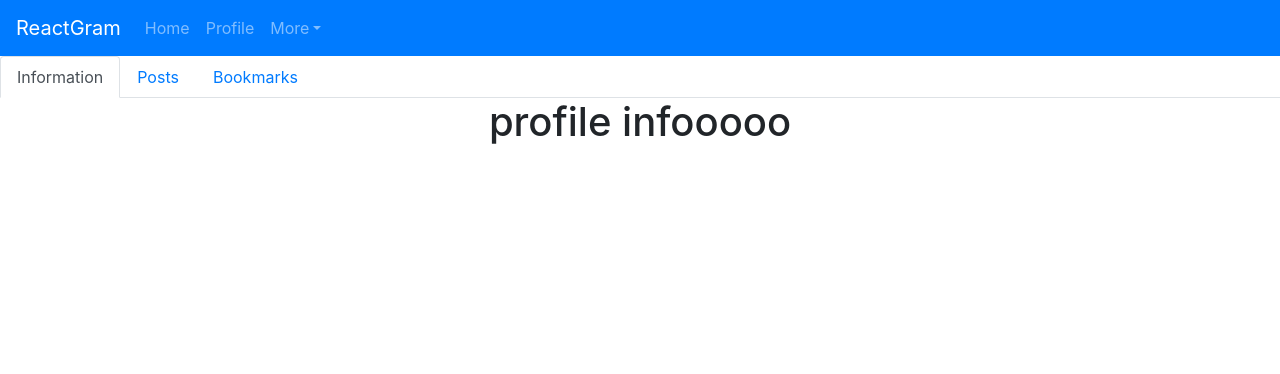
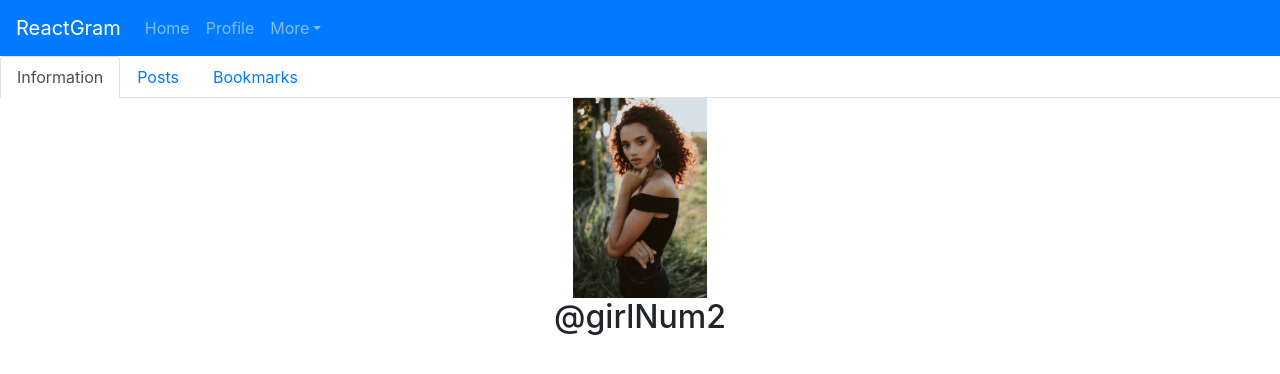
Before and after one commit to omaribrown/React-Photo-App, a React (Create React App) app in the folder react-photo-app/: page / in a window 1280 px wide. Shown: the top 374 px of the page. Built offline with nearby package versions, Linux system fonts and the light colour scheme.

Commit message:
made profile tab a container

```diff
--- a/react-photo-app/src/Components/Profile.jsx
+++ b/react-photo-app/src/Components/Profile.jsx
@@ -1,5 +1,5 @@
 import React from 'react'
-import girl1 from './Images/profile-pics/girl1.jpeg'
+import girl2 from './Images/profile-pics/girl2.jpeg'
 import './Styles/Profile.css'
 import Container from 'react-bootstrap/Container'
 import Row from 'react-bootstrap/Row'
@@ -11,9 +11,21 @@ export default class Profile extends React.Component {
     render() {
         return (
             <div>
-                <Tabs defaultActiveKey='profile' id ='uncontrolled-tab-example'>
+                <Tabs defaultActiveKey='profile' id ='uncontrolled-tab-example' className='profile-tabs'>
                     <Tab eventKey='profile' title='Information'>
-                        <h1>profile infooooo</h1>
+                        <Container>
+                            <Row className='avi'>
+                                <Col>
+                                    <img src={girl2} alt='profile avi' />
+                                </Col>
+                            </Row>
+                            <Row className='username'>
+                                <Col>
+                                    <h2>@girlNum2</h2>
+                                </Col>
+                            </Row>
+                        </Container>
+                        {/* <h1>profile infooooo</h1> */}
                     </Tab>
                     <Tab eventKey='posts' title='Posts'>
                         <h1>bookmarks infooooo</h1>
@@ -22,6 +34,7 @@ export default class Profile extends React.Component {
                         <h1>bookmarks infooooo</h1>
                     </Tab>
                 </Tabs>
+
                 {/* <Container>
                     <Row>
                         <Col><img src={girl1} alt='girl1' /></Col>
```
